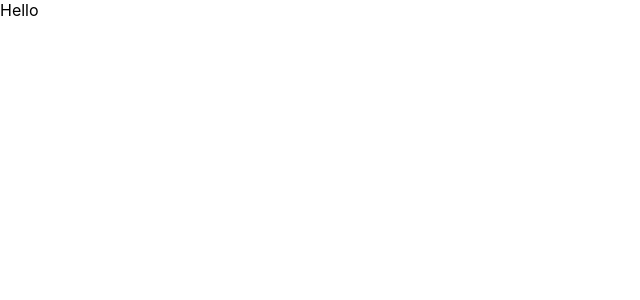
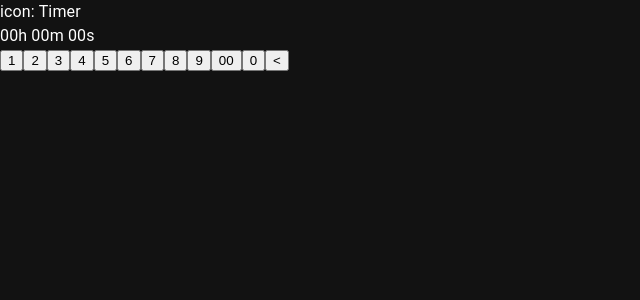
Before and after one commit to yamakenth/timer, a React (Create React App) app: page / in a window 1280 px wide. Shown: the top 300 px of the page, without its empty margins (0-640 px from the left). Built offline with nearby package versions, Linux system fonts and the light colour scheme.

Commit message:
Finish implementing the functionality of InputPage

```diff
--- a/src/App.tsx
+++ b/src/App.tsx
@@ -1,9 +1,54 @@
-import React from "react";
+import { CssBaseline, Theme, ThemeProvider, createTheme } from "@mui/material";
+import React, { useState } from "react";
+import InputPage from "./components/InputPage";
+
+const darkTheme: Theme = createTheme({
+  palette: {
+    mode: "dark",
+  },
+});
+
+const initialTime: Number[] = new Array(6).fill(0);
 
 function App() {
+  const [time, setTime] = useState(initialTime);
+  const [countdown, setCountdown] = useState(false);
+
+  function handleNumberInput(
+    event: React.MouseEvent<HTMLButtonElement, MouseEvent>
+  ): void {
+    const val = (event.target as Element).innerHTML;
+
+    let newTime;
+    if (val !== "00") {
+      newTime = [...time, Number(val)].slice(1);
+    } else {
+      newTime = [...time, 0, 0].slice(2);
+    }
+    setTime(newTime);
+  }
+
+  function handleBackspace(): void {
+    const newTime = [...time];
+    newTime.unshift(0);
+    newTime.pop();
+    setTime(newTime);
+  }
+
   return (
     <div className="App">
-      <div>Hello</div>
+      <ThemeProvider theme={darkTheme}>
+        <CssBaseline />
+        {countdown ? (
+          <div>countdown</div>
+        ) : (
+          <InputPage
+            time={time}
+            handleNumberInput={handleNumberInput}
+            handleBackspace={handleBackspace}
+          />
+        )}
+      </ThemeProvider>
     </div>
   );
 }
--- /dev/null
+++ b/src/components/InputPage.tsx
@@ -0,0 +1,45 @@
+import React from "react";
+
+const inputValues: string[] = [
+  "1",
+  "2",
+  "3",
+  "4",
+  "5",
+  "6",
+  "7",
+  "8",
+  "9",
+  "00",
+  "0",
+];
+
+interface InputPageProps {
+  time: Number[];
+  handleNumberInput: React.MouseEventHandler<HTMLButtonElement>;
+  handleBackspace: React.MouseEventHandler<HTMLButtonElement>;
+}
+
+export default function inputPage({
+  time,
+  handleNumberInput,
+  handleBackspace,
+}: InputPageProps) {
+  return (
+    <>
+      <div>icon: Timer</div>
+      <div>{`
+      ${time.slice(0, 2).join("")}h
+      ${time.slice(2, 4).join("")}m
+      ${time.slice(4, 6).join("")}s`}</div>
+      <div>
+        {inputValues.map((val, idx) => (
+          <button key={idx} onClick={handleNumberInput}>
+            {val}
+          </button>
+        ))}
+        <button onClick={handleBackspace}>&lt;</button>
+      </div>
+    </>
+  );
+}
```
